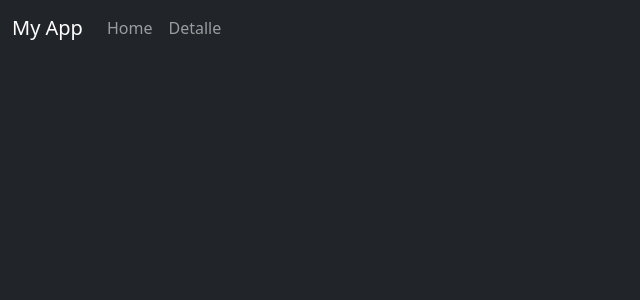
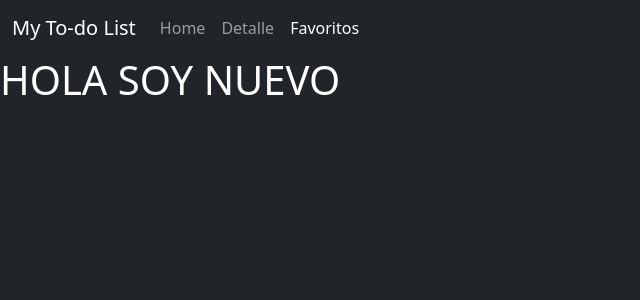
Before and after one commit to Lau-szutner/parcial-II-vue, a Vue app: page /favoritos in a window 1280 px wide. Before the commit this address had no page. Shown: the top 300 px of the page, without its empty margins (0-640 px from the left). Built offline with nearby package versions, Linux system fonts and the light colour scheme.

Commit message:
agrego otro link

```diff
--- /dev/null
+++ b/src/components/Favoritos.vue
@@ -0,0 +1,16 @@
+<template>
+  <h1>HOLA SOY NUEVO</h1>
+</template>
+
+<script>
+export default {
+  name: 'Favoritos' // Nombre del componente
+}
+</script>
+
+<style scoped>
+h1 {
+  color: white;
+}
+/* Estilos específicos para este componente */
+</style>
--- a/src/components/Navbar.vue
+++ b/src/components/Navbar.vue
@@ -1,7 +1,7 @@
 <template>
   <nav class="navbar navbar-expand-lg navbar-dark bg-dark">
     <div class="container-fluid">
-      <RouterLink to="/" class="navbar-brand">My App</RouterLink>
+      <RouterLink to="/" class="navbar-brand">My To-do List</RouterLink>
       <button
         class="navbar-toggler"
         type="button"
@@ -15,15 +15,17 @@
       </button>
       <div class="collapse navbar-collapse" id="navbarNav">
         <ul class="navbar-nav">
-          <!-- Usa :class y la propiedad active-class para la clase activa -->
           <li class="nav-item">
             <RouterLink to="/" class="nav-link" active-class="active">Home</RouterLink>
           </li>
-          <!-- <li class="nav-item">
-            <RouterLink to="/about" class="nav-link" active-class="active">About</RouterLink>
-          </li> -->
+
           <li class="nav-item">
             <RouterLink to="/detalle" class="nav-link" active-class="active">Detalle</RouterLink>
+          </li>
+          <li class="nav-item">
+            <RouterLink to="/favoritos" class="nav-link" active-class="active"
+              >Favoritos</RouterLink
+            >
           </li>
         </ul>
       </div>
--- a/src/router/index.js
+++ b/src/router/index.js
@@ -2,10 +2,12 @@ import { createRouter, createWebHistory } from 'vue-router'
 import About from '@/components/About.vue'
 import Home from '@/components/Home.vue'
 import Detalle from '../components/Detalle.vue'
+import Favoritos from '@/components/Favoritos.vue'
 
 const routes = [
   { path: '/', component: Home },
   { path: '/about', component: About },
+  { path: '/favoritos', component: Favoritos },
   {
     path: '/detalle',
     name: 'Detalle',
```
